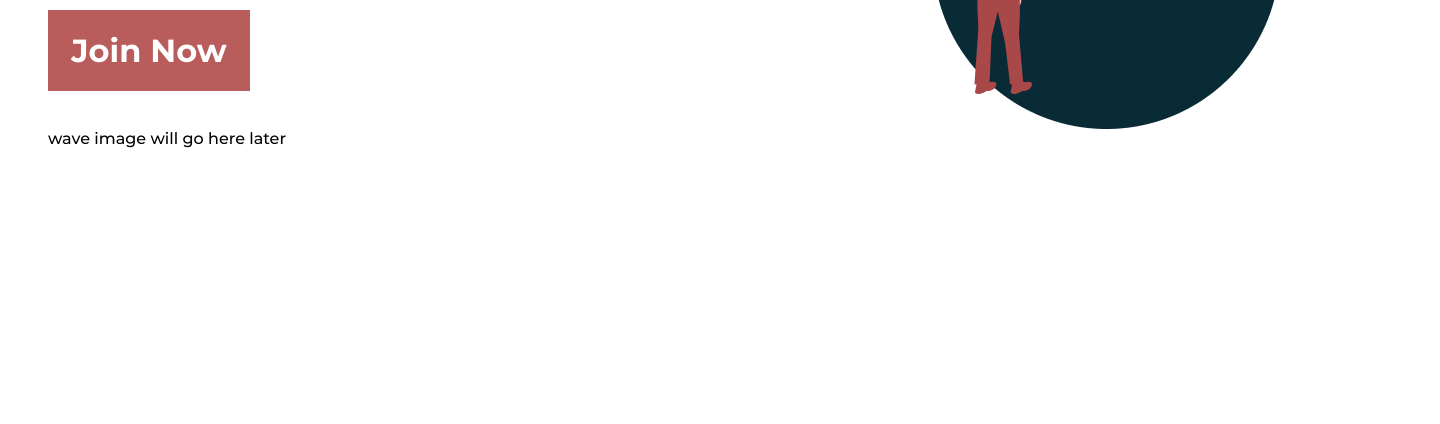
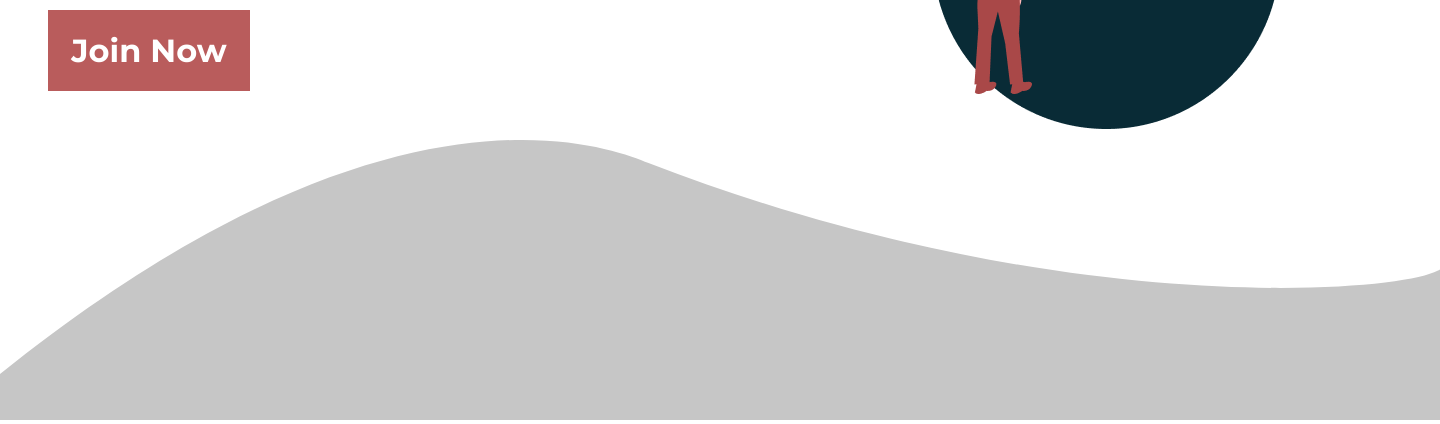
Before and after one commit to janva/learningui, a plain HTML site: page index.html in a window 1280 px wide. Shown: the part 521-945 px from the top of the page, 1440 px wide, since content can reach past the window. Before the commit the page ends 800 px from the top, so only its background shows below. Drawn offline with Linux system fonts and the light colour scheme.

Commit message:
Add svg footer image

```diff
--- a/index.html
+++ b/index.html
@@ -30,7 +30,20 @@
           />
         </section>
       </main>
-      <footer>wave image will go here later</footer>
     </div>
+    <footer>
+      <svg
+        width="1440"
+        height="291"
+        viewBox="0 0 1440 291"
+        fill="none"
+        xmlns="http://www.w3.org/2000/svg"
+      >
+        <path
+          d="M-85.5 318C352.9 -76.4002 600.5 14 648.5 34C1054.5 191 1395.5 164.18 1437.5 141.715C1597.38 56.197 1528.87 99.2108 1522.7 98.7356L1582.5 376.803L-85.5 318Z"
+          fill="#C6C6C6"
+        />
+      </svg>
+    </footer>
   </body>
 </html>
```
Also changed, not shown: img/wave.svg (added).
